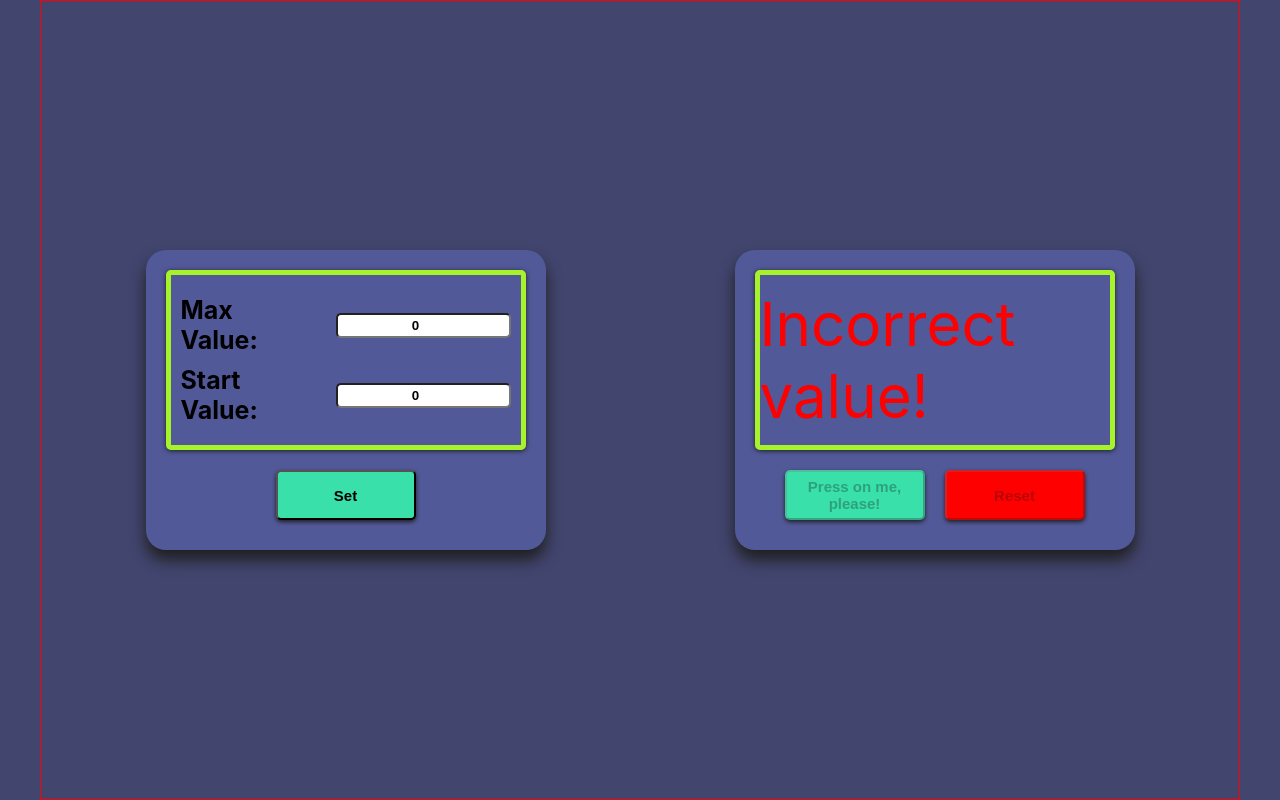
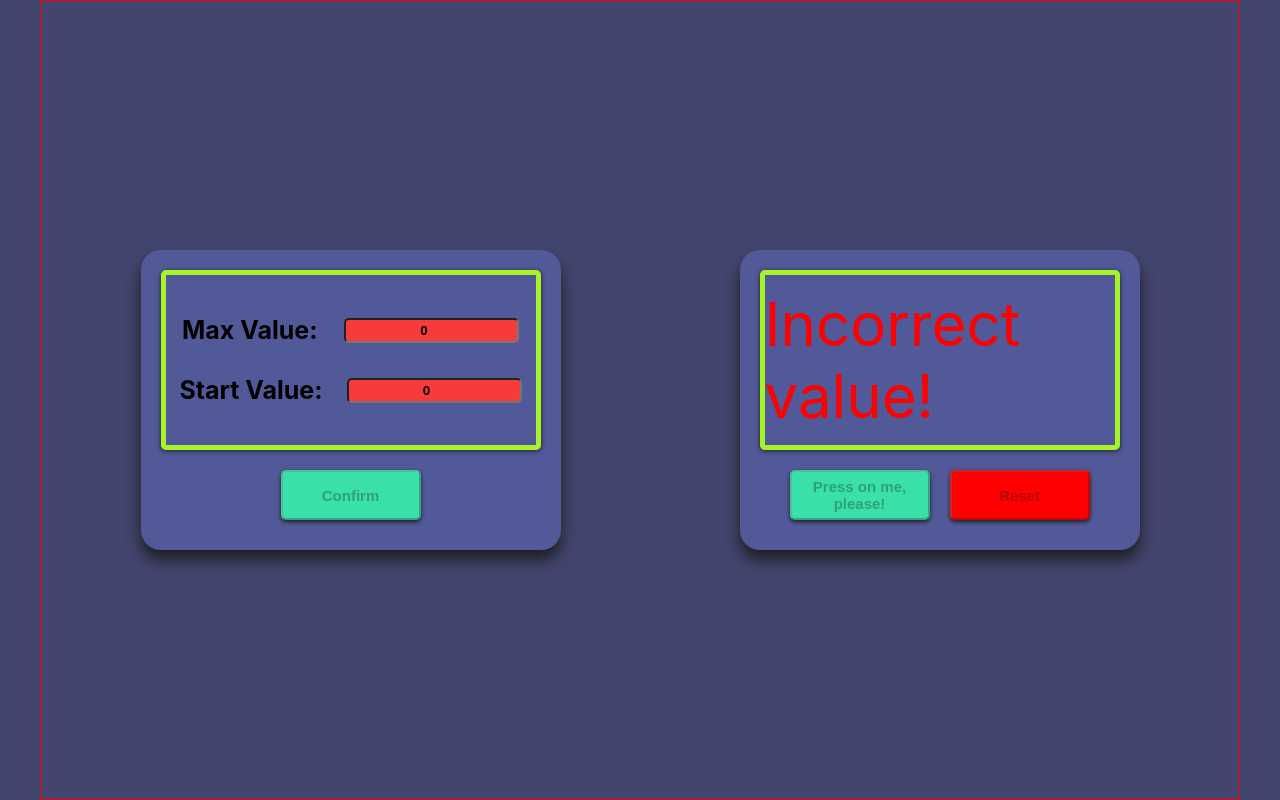
Before and after one commit to MaksimSinicbIn/counter, a React (Create React App) app: page / in a window 1280 px wide. Built offline with nearby package versions, Linux system fonts and the light colour scheme.

Commit message:
Correct validations and styles

```diff
--- a/src/components/settings/Settings.module.css
+++ b/src/components/settings/Settings.module.css
@@ -5,7 +5,7 @@
     align-items: center;
     gap: 20px;
     height: 300px;
-    width: 400px;
+    width: 420px;
     background-color: rgb(82, 89, 153);
     margin: 200px auto;
     border-radius: 20px;
@@ -26,7 +26,3 @@
     padding: 10px;
     box-shadow: 0px 1px 5px rgb(31, 31, 31);
 }
-
-.inputError {
-    background-color: rgb(247, 58, 58);
-}
--- a/src/components/settings/Settings.tsx
+++ b/src/components/settings/Settings.tsx
@@ -12,13 +12,11 @@ type SettingsPropsType = {
     setCount: (value: number) => void
     setError: (error: string) => void
     setErrorStatus: (status: boolean) => void
-    errorStatus: boolean
 };
 
 export const Settings = ({
     startValue,
     maxValue,
-    errorStatus,
     addMaxValue,
     addStartValue,
     setCount,
@@ -36,70 +34,52 @@ export const Settings = ({
         setNewStartValue(Number(e.currentTarget.value))
     }
 
-    const newMinValueError = newStartValue < 0 || newStartValue >= newMaxValue
+    const newStartValueError = newStartValue < 0 || newStartValue >= newMaxValue
     const newMaxValueError = newMaxValue < 0 || newMaxValue <= newStartValue
+    const isError = newStartValueError || newMaxValueError
 
     useEffect(() => {
-        if (newMinValueError || newMaxValueError) {
+        if (isError) {
             setError('Incorrect value!');
             setErrorStatus(true);
+        } else if ( newStartValue !== startValue || newMaxValue !== maxValue){
+            setError('Press \'Confirm\' to continue');
+            setErrorStatus(true);
         }
-        // } else if (newStartValue !== startValue || newMaxValue !== maxValue) {
-        //     setError('Enter values and press \'Set\'');
-        //     setErrorStatus(!errorStatus);
-        // }
-        else {
-            setError('');
-            setErrorStatus(false);
-        }
-    }, [newStartValue, newMaxValue, newMinValueError, newMaxValueError, setError, setErrorStatus, startValue, maxValue]);
-
-    // const validate = () => {
-    //     if (newMinValueError || newMaxValueError) {
-    //         setError('Incorrect value!');
-    //         setErrorStatus(true);
-    //         return false
-    //     } else {
-    //         setError('Enter values and press \'Set\'');
-    //         setErrorStatus(false);
-    //         return true
-    //     }
-    // };
+    }, [newStartValue, newMaxValue, newStartValueError, newMaxValueError, setError, setErrorStatus, startValue, maxValue, isError]);
 
     const startCounter = () => {
-        if (!errorStatus) {
+        if (!isError) {
             addStartValue(newStartValue)
             addMaxValue(newMaxValue);
             setCount(newStartValue);
+            setErrorStatus(false);
         }
     };
-
-
-
-    // const setNewValues = () => {
-    //     addStartValue(newStartValue);
-    //     addMaxValue(newMaxValue);
-    //     if (newStartValue !== null && newMaxValue !== null) {
-    //         setCount(newStartValue);
-    //     }
-    // }
 
     return (
         <div className={s.settings}>
             <div className={s.settingsBoard}>
                 <LimitBoard
-                    className={errorStatus ? s.inputError : ''}
                     title={'Max Value:'}
                     value={newMaxValue}
-                    onChange={onMaxValueChangeHandler}/>
+                    onChange={onMaxValueChangeHandler}
+                    inputError={newMaxValueError}
+                />
                 <LimitBoard
-                    className={errorStatus ? s.inputError : ''}
                     title={'Start Value:'}
                     value={newStartValue}
-                    onChange={onStartValueChangeHandler}/>
+                    onChange={onStartValueChangeHandler}
+                    inputError={newStartValueError}
+                />
             </div>
             <div className={s.buttonSection}>
-                <Button bgColor='#3ae0a9' title={'Set'} onClick={startCounter}/>
+                <Button
+                    bgColor='#3ae0a9'
+                    title={'Confirm'}
+                    onClick={startCounter}
+                    disabled={isError}
+                />
             </div>
         </div>
     );
```
